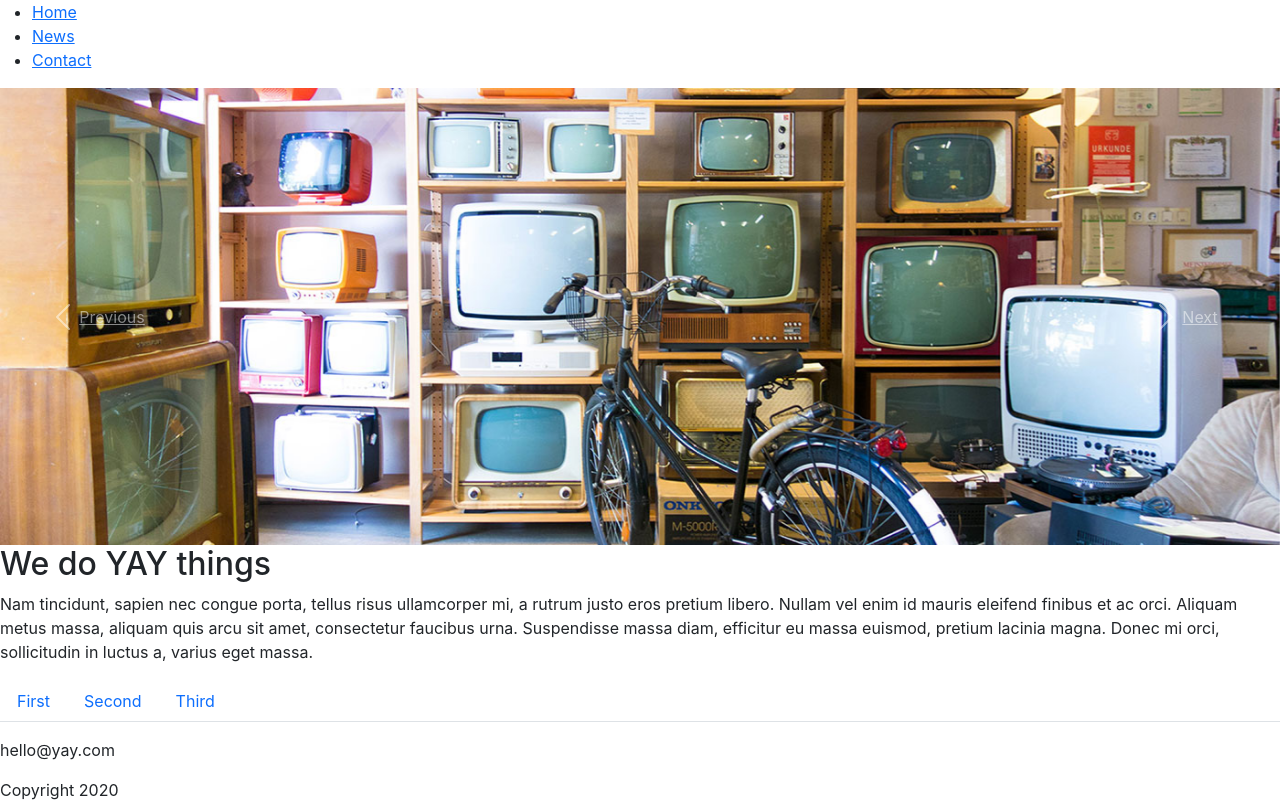
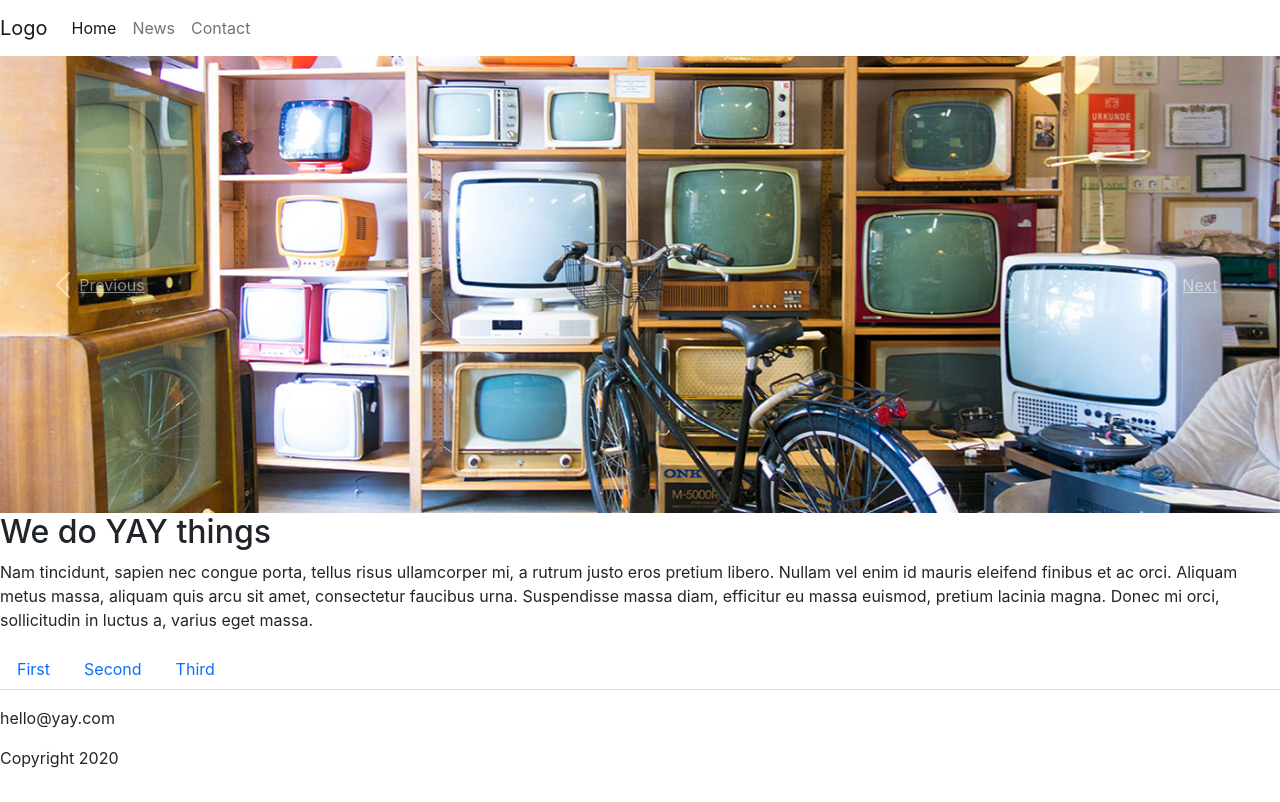
Before and after one commit to Noroff-FEU-Assignments/css-frameworks-ca-Hyggesen, a React (Create React App) app in the folder cssframeworksapp/: page / in a window 1280 px wide. Built offline with nearby package versions, Linux system fonts and the light colour scheme; a web font is replaced by a local one.

Commit message:
App structure and routing on point

```diff
--- a/cssframeworksapp/src/App.js
+++ b/cssframeworksapp/src/App.js
@@ -1,41 +1,48 @@
 import React from "react";
-import { BrowserRouter as Router, Switch, Route, Link } from "react-router-dom";
+import {
+  BrowserRouter as Router,
+  Switch,
+  Route,
+  NavLink,
+} from "react-router-dom";
 import HomeContent from "./components/Home";
 import NewsContent from "./components/News";
 import ContactContent from "./components/Contact";
 import TheFooter from "./components/Footer";
+import Nav from "react-bootstrap/Nav";
+import Navbar from "react-bootstrap/Navbar";
 
 export default function App() {
   return (
     <Router>
       <div>
-        <nav>
-          <ul>
-            <li>
-              <Link exact to="/">
+        <Navbar expand="lg">
+          <Navbar.Brand href="/">Logo</Navbar.Brand>
+          <Navbar.Toggle aria-controls="basic-navbar-nav" />
+          <Navbar.Collapse id="basic-navbar-nav">
+            <Nav className="mr-auto">
+              <NavLink exact to="/" className="nav-link">
                 Home
-              </Link>
-            </li>
-            <li>
-              <Link to="/news">News</Link>
-            </li>
-            <li>
-              <Link to="/contact">Contact</Link>
-            </li>
-          </ul>
-        </nav>
+              </NavLink>
+              <NavLink to="/news" className="nav-link">
+                News
+              </NavLink>
+              <NavLink to="/contact" className="nav-link">
+                Contact
+              </NavLink>
+            </Nav>
+          </Navbar.Collapse>
+        </Navbar>
 
-        {/* A <Switch> looks through its children <Route>s and
-            renders the first one that matches the current URL. */}
         <Switch>
+          <Route exact path="/">
+            <HomeContent />
+          </Route>
           <Route path="/news">
-            <News />
+            <NewsContent />
           </Route>
           <Route path="/contact">
-            <Contact />
-          </Route>
-          <Route path="/">
-            <Home />
+            <ContactContent />
           </Route>
         </Switch>
       </div>
@@ -43,15 +50,3 @@ export default function App() {
     </Router>
   );
 }
-
-function Home() {
-  return <HomeContent />;
-}
-
-function News() {
-  return <NewsContent />;
-}
-
-function Contact() {
-  return <ContactContent />;
-}
```
